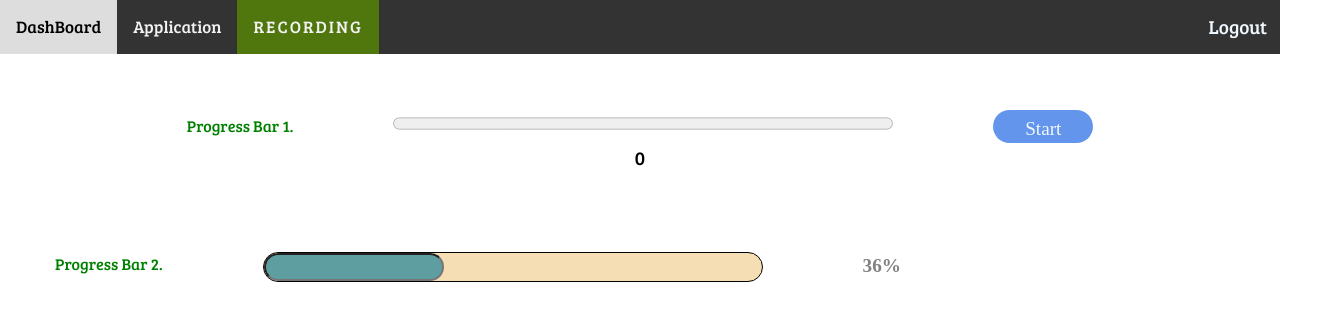
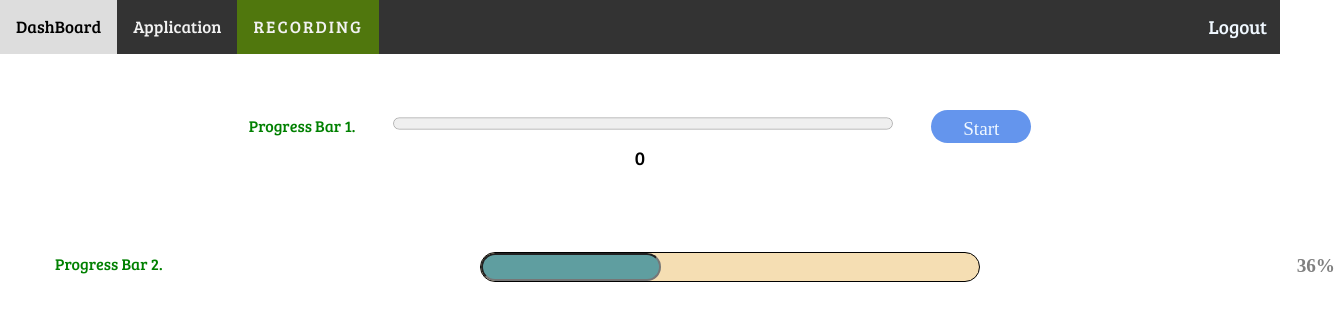
Before and after one commit to Chandan9898Kumar/Login-Register-Form, a React (Create React App) app: page /recording in a window 1280 px wide. Shown: the top 320 px of the page, 1335 px wide, since content can reach past the window. Built offline with nearby package versions, Linux system fonts and the light colour scheme; no server answers; sample sign-in values are in the browser's storage.

Commit message:
chore: added webpack plugin

```diff
--- a/package.json
+++ b/package.json
@@ -58,6 +58,7 @@
     "@babel/preset-react": "^7.10.1",
     "@sanity/eslint-config-studio": "^3.0.1",
     "babel-cli": "^6.26.0",
+    "clean-webpack-plugin": "^4.0.0",
     "css-loader": "^6.8.1",
     "eslint": "^8.36.0",
     "html-webpack-plugin": "^5.5.4",
--- a/src/Components/Recording.js
+++ b/src/Components/Recording.js
@@ -41,7 +41,7 @@ const RecordingPage = () => {
 
   return (
     <div>
-      <div style={styles.firstProgress}>
+      <div className='firstProgress'>
         <div style={{ color: 'green' }}>Progress Bar 1.</div>
         <div>
           <progress
--- a/src/Components/application.css
+++ b/src/Components/application.css
@@ -2,6 +2,13 @@
   box-sizing: border-box;
 }
 
+.firstProgress {
+  display: flex;
+  justify-content: center;
+  align-items: center;
+  gap: 100px;
+  margin-top: 50px;
+}
 .center {
   display: inline-flex;
   position: relative;
@@ -14,6 +21,10 @@
 @media only screen and (min-device-width: 768px) and (max-device-width: 900px) {
   .center {
     left: auto;
+    width: -webkit-fill-available;
+  }
+  .firstProgress{
+    gap: 38px;
   }
 }
 
--- a/webpack.config.js
+++ b/webpack.config.js
@@ -4,7 +4,7 @@ const dotenv = require('dotenv');
 const HtmlWebpackPlugin = require('html-webpack-plugin');
 const CleanObsoleteChunks = require('webpack-clean-obsolete-chunks');
 const TerserPlugin = require("terser-webpack-plugin");
-
+const { CleanWebpackPlugin } = require('clean-webpack-plugin');
 const MiniCssExtractPlugin = require('mini-css-extract-plugin');
 // To separate the CSS so that we can load it directly from dist/index.html, use the mini-css-extract-loader Webpack plugin.
 
@@ -43,20 +43,25 @@ module.exports = {
   // Tell webpack where to put the output file that is generated
   output: {
     path: path.resolve(__dirname, 'build'),
-    publicPath: 'auto', // publicPath allows you to specify the base path for all the assets within your application.
     // publicPath: 'auto' - There are chances that you don't know what the publicPath will be in advance, and webpack can handle it automatically for you by determining the public path from variables.
+    publicPath: 'auto',
+    //  publicPath allows you to specify the base path for all the assets within your application. The publicPath will be used within our server script as well in order to make sure files are served correctly on http://localhost:3000
 
     // filename: 'chunk.[name].[chunkhash].js', // Creating chunk files with this name.
     // filename: `[name]${process.env.NODE_SHELL_ENV==='development' ? '' : 'chunk.[name].[chunkhash].js'`,
 
-    //    Note : ChunkHash should only be used in production. Use fullhash for development.
+    // Note : ChunkHash should only be used in production. Use fullhash for development.
     filename: process.env.NODE_ENV === 'production' ? '[name].[chunkhash].js' : '[name].[fullhash].js',
     chunkFilename: process.env.NODE_ENV === 'production' ? 'chunk.[name].[chunkhash].js' : 'chunk.[name].[fullhash].js',
     libraryTarget: 'umd',
     clean: true, // Clean the output directory before emit.
   },
   devServer: {
-    server: 'https',   // Allows to set server and options (by default 'http').
+    headers: {
+      "access-control-allow-origin": "*",
+      "cache-control": "private, max-age=0",
+    },
+    server: 'http',   // Allows to set server and options (by default 'http'). we put https as well.
     allowedHosts: 'auto',
     // Prints compilation progress in percentage in the browser.
     client: {
@@ -131,6 +136,11 @@ module.exports = {
           },
         },
       },
+      {
+        test: /\.handlebars/,
+        use: 'handlebars-loader',
+        exclude: /node_modules/
+      }
     ],
   },
   plugins: [
@@ -143,7 +153,8 @@ module.exports = {
       // Default: false
       deep: true,
     }),
-    // HtmlWebpackPlugin useful for webpack bundles that include a hash in the filename which changes every compilation.
+
+    // HtmlWebpackPlugin useful for webpack bundles that include a hash in the filename which changes every compilation. The plugin will generate an HTML5 file for you that includes all your webpack bundles in the body using script
     new HtmlWebpackPlugin({
       template: path.resolve('./public/index.html'),
       filename: 'index.html',
@@ -152,6 +163,16 @@ module.exports = {
         collapseWhitespace: true,
       },
       inject: true,
+      hash: true,
+      title: 'Development',
+    }),
+
+    // CleanWebpackPlugin is  A webpack plugin to remove/clean your build folder(s). when you run run npm start this plugin will remove the build folder which you created by npm run build.
+    new CleanWebpackPlugin({
+      root: process.cwd(),
+      verbose: true,
+      dry: false,
+      cleanOnceBeforeBuildPatterns: ["**/*", "!stats.json","!important.js", "!folder/**/*"],
     }),
 
     new MiniCssExtractPlugin({
@@ -192,6 +213,7 @@ module.exports = {
   optimization: {
     minimize: true,
     // runtimeChunk: 'single', // This makes sure we only have a single runtime (with module cache) and modules are not instantiated twice.
+    // The optimization.runtimeChunk: 'single' was added when we have more than one entrypoint on a single HTML page.
     runtimeChunk: true,
     splitChunks: false,
     removeAvailableModules: false,
```
Also changed, not shown: 1 other file (tests, documents, lock files or other folders).
